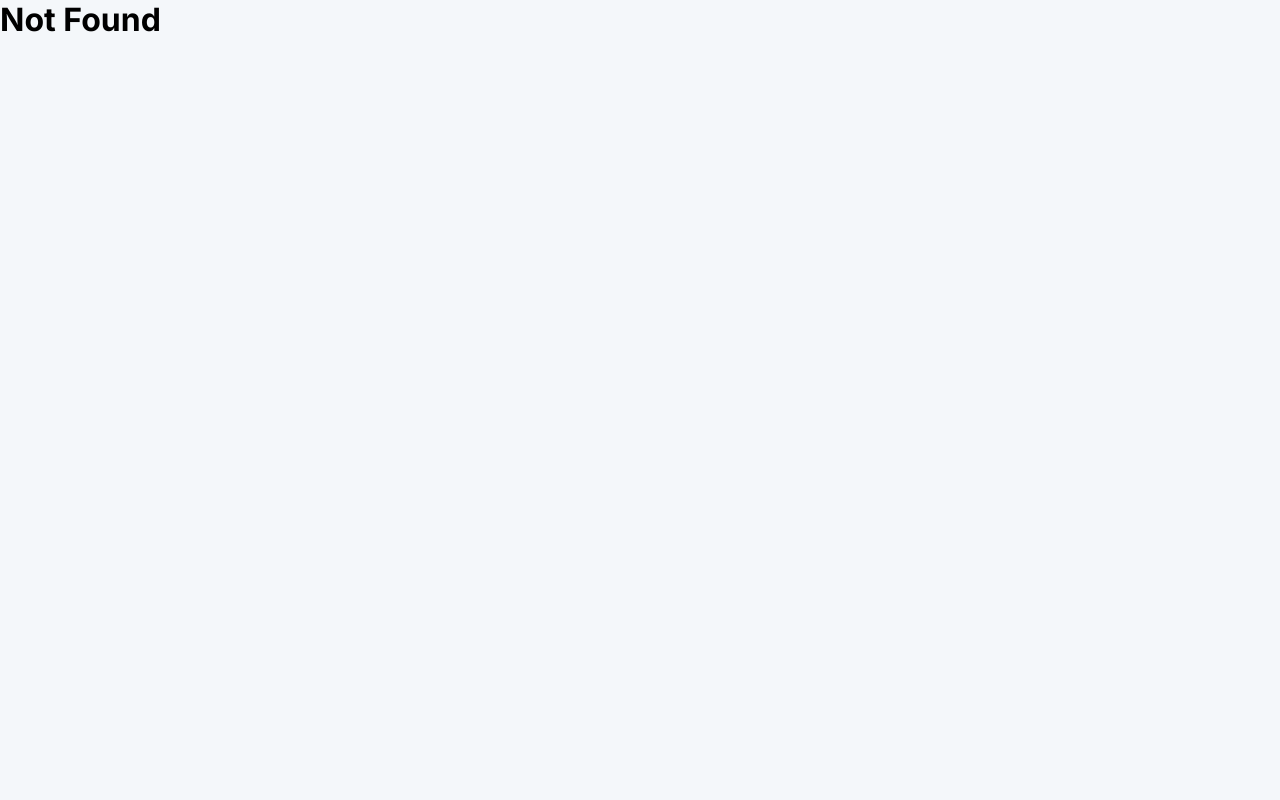
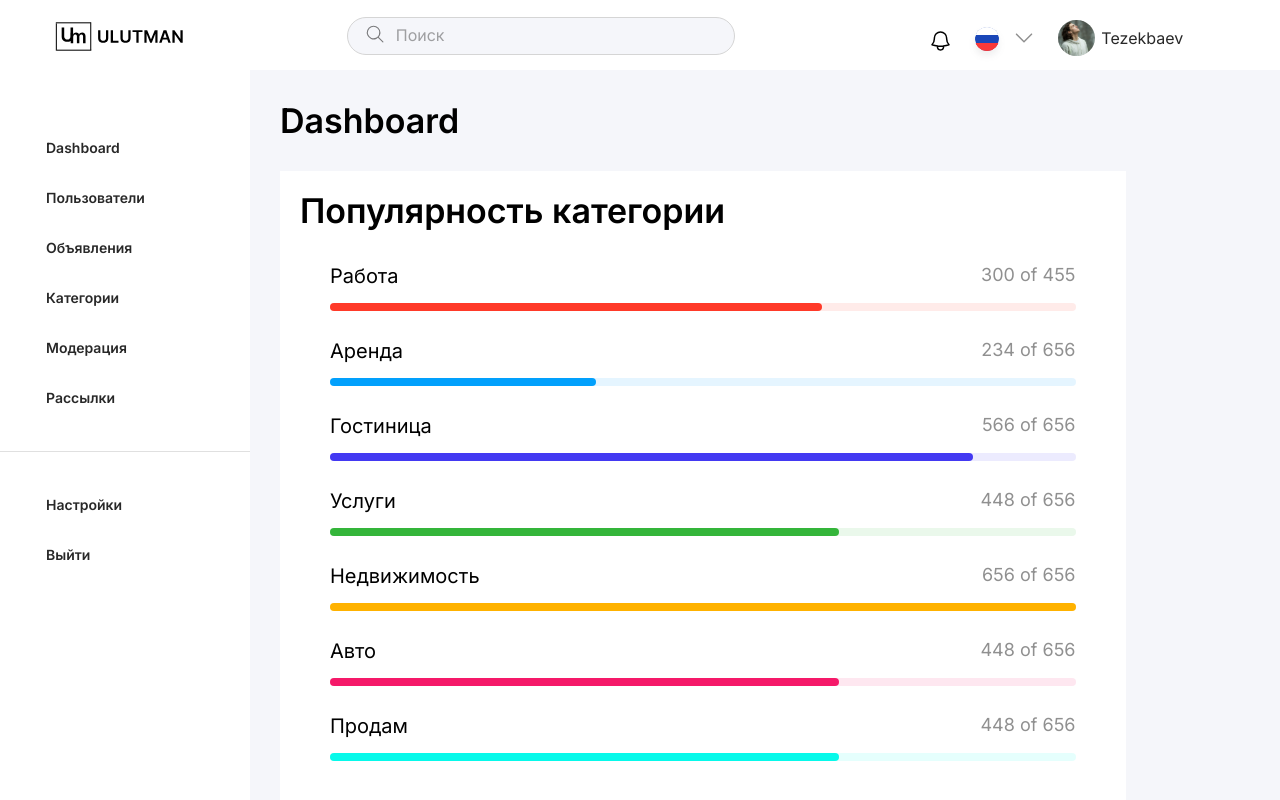
Before and after one commit to Ainazzzzz/Ulutman, a React (Vite) app: page /admin/dashboard in a window 1280 px wide. Shown: the top 800 px of the page. Built offline with nearby package versions, Linux system fonts and the light colour scheme.

Commit message:
started admin pages

```diff
--- a/src/components/Admin/Dashboard.jsx
+++ b/src/components/Admin/Dashboard.jsx
@@ -53,7 +53,7 @@ export const Dashboard = () => {
 };
 
 const StyledContainer = styled('div')(({ theme }) => ({
-   width: '100vw',
+   width: '100%',
    minHeight: '100vh',
    background: '#F5F6FA',
    fontFamily: 'Kanit',
@@ -76,7 +76,6 @@ const StyledContainer = styled('div')(({ theme }) => ({
    h1: {
       fontSize: '34px',
       fontWeight: '600',
-      fontFamily: 'Kanit',
       [theme.breakpoints.down('md')]: {
          fontSize: '22px',
       },
@@ -86,7 +85,6 @@ const StyledContainer = styled('div')(({ theme }) => ({
 const Title = styled('h1')(({ theme }) => ({
    fontSize: '34px',
    fontWeight: '600',
-   fontFamily: 'Kanit',
    [theme.breakpoints.down('md')]: {
       fontSize: '20px',
    },
--- a/src/components/Admin/Users.jsx
+++ b/src/components/Admin/Users.jsx
@@ -112,7 +112,7 @@ const Users = () => {
 
    return (
       <Wrapper>
-         <Description>Управление объявлениями</Description>
+         <Description>Управление пользователями</Description>
          <Container>
             <FirstBlock>
                <FilterStyle>
--- a/src/components/Admin/ads/Ads.jsx
+++ b/src/components/Admin/ads/Ads.jsx
@@ -9,6 +9,7 @@ import RedDeleteIcon from '../../../assets/icons/red-delete-icon.svg?react';
 import ReusableSelect from '../../UI/Select';
 import { AdsDeleteModal } from './AdsDeleteModal';
 import { WaitingModal } from './WaitingModal';
+
 export const Ads = () => {
    const [open, setOpen] = useState(false);
    const [isOpen, setIsOpen] = useState(false);
--- a/src/components/UI/SideBar.jsx
+++ b/src/components/UI/SideBar.jsx
@@ -1,15 +1,11 @@
 import Box from '@mui/material/Box';
-import Drawer from '@mui/material/Drawer';
 import List from '@mui/material/List';
 import Divider from '@mui/material/Divider';
 import ListItem from '@mui/material/ListItem';
-import { useState } from 'react';
 import Ulutman from '../../assets/icons/ulutman-logo-icon.svg?react';
-import { styled } from '@mui/material';
+import { styled, useMediaQuery } from '@mui/material';
 
 export const SideBar = () => {
-   const [open, setOpen] = useState(true);
-
    const DrawerList = (
       <Box sx={{ width: 250 }}>
          <UlutmanLogo>
@@ -17,19 +13,22 @@ export const SideBar = () => {
          </UlutmanLogo>
          <List>
             <ListItemStyle>
-               <NavStyle href="#">Dashboard</NavStyle>
+               <NavStyle href="dashboard">Dashboard</NavStyle>
             </ListItemStyle>
             <ListItemStyle>
-               <NavStyle href="#">Польвователи</NavStyle>
+               <NavStyle href="users">Пользователи</NavStyle>
             </ListItemStyle>
             <ListItemStyle>
-               <NavStyle href="#">Объявления</NavStyle>
+               <NavStyle href="ads">Объявления</NavStyle>
             </ListItemStyle>
             <ListItemStyle>
-               <NavStyle href="#">Категории</NavStyle>
+               <NavStyle href="categories">Категории</NavStyle>
             </ListItemStyle>
             <ListItemStyle>
-               <NavStyle href="#">Модерация</NavStyle>
+               <NavStyle href="moderation">Модерация</NavStyle>
+            </ListItemStyle>
+            <ListItemStyle>
+               <NavStyle href="add-mailing">Рассылки</NavStyle>
             </ListItemStyle>
          </List>
          <br />
@@ -45,22 +44,8 @@ export const SideBar = () => {
          </List>
       </Box>
    );
-   return (
-      <>
-         <DrawerStyle
-            open={open}
-            ModalProps={{
-               BackdropProps: {
-                  style: {
-                     backgroundColor: 'transparent',
-                  },
-               },
-            }}
-         >
-            {DrawerList}
-         </DrawerStyle>
-      </>
-   );
+
+   return <DrawerStyle>{DrawerList}</DrawerStyle>;
 };
 
 const UlutmanLogo = styled('div')(() => ({
@@ -71,13 +56,13 @@ const UlutmanLogo = styled('div')(() => ({
       margin: ' 22px 53px 60px 53px',
    },
 }));
-const DrawerStyle = styled(Drawer)(() => ({
-   '& .MuiDrawer-paper': {
-      borderRight: '1px solid #e0e0e0',
-   },
-   '.MuiList-root': {
-      padding: '0px 24px 0px 24px',
-   },
+const DrawerStyle = styled(Box)(() => ({
+   width: '250px',
+   height: '100vh',
+   position: 'sticky',
+   background: '#fff',
+   top: '0',
+   left: '0',
 }));
 
 const ListItemStyle = styled(ListItem)(() => ({
--- a/src/components/admin/AdminHeader.jsx
+++ b/src/components/admin/AdminHeader.jsx
@@ -55,9 +55,11 @@ const AdminHeader = () => {
 
    return (
       <WrapperAdminHeader>
-         <LogoMobile>
-            <UlutmanLogoStyle />
-         </LogoMobile>
+         {isMobile && (
+            <LogoMobile>
+               <UlutmanLogoStyle />
+            </LogoMobile>
+         )}
          {isMobile ? (
             <div>
                <MobileSearch>
@@ -102,7 +104,7 @@ const AdminHeader = () => {
                   <SearchIconStyle>
                      <SearchIcon />
                   </SearchIconStyle>
-                  <InputBase placeholder="Поиск" />
+                  <InputBase placeholder="Поиск" sx={{ width: '100%' }} />
                </InputStyle>
 
                <MiddleContainerBox>
@@ -149,10 +151,12 @@ const WrapperAdminHeader = styled('div')(({ theme }) => ({
 }));
 const SehondBigContainer = styled('div')(() => ({
    display: 'flex',
-   gap: '351px',
+   justifyContent: 'space-around',
+   width: '100%',
 }));
 const MobileSearch = styled('div')(({ theme }) => ({
    display: 'flex',
+   alignItems: 'center',
    gap: '27px',
    [theme.breakpoints.down('md')]: {
       paddingLeft: '110px',
@@ -163,14 +167,12 @@ const UlutmanLogoStyle = styled(UlutmanLogo)(({ theme }) => ({
    width: '134px',
    height: '29px',
 
-   [theme.breakpoints.down('md')]: {
-      width: '134px',
-      height: '29px',
-   },
+   [theme.breakpoints.down('md')]: {},
 }));
 const LogoMobile = styled('div')(({ theme }) => ({
    [theme.breakpoints.down('md')]: {
       display: 'flex',
+      alignItems: 'center',
    },
 }));
 
--- a/src/index.css
+++ b/src/index.css
@@ -11,6 +11,10 @@ body {
    background-color: #f4f7fa;
 }
 
+h1 {
+   font-family: 'Inter', sans-serif;
+}
+
 ul,
 ol,
 li {
--- a/src/layout/RouteWrapper/AdminLayout.jsx
+++ b/src/layout/RouteWrapper/AdminLayout.jsx
@@ -1,9 +1,31 @@
 import { Outlet } from 'react-router-dom';
+import AdminHeader from '../../components/Admin/AdminHeader';
+import { SideBar } from '../../components/UI/SideBar';
+import { styled, useMediaQuery } from '@mui/material';
 
 export const AdminLayout = () => {
+   const isMobile = useMediaQuery(theme => theme.breakpoints.down('md'));
+
    return (
-      <div>
-         <Outlet />
-      </div>
+      <>
+         <Nav>
+            {!isMobile && <SideBar />}
+
+            <Cont>
+               <AdminHeader />
+               <Outlet />
+            </Cont>
+         </Nav>
+      </>
    );
 };
+
+const Nav = styled('div')(() => ({
+   display: 'flex',
+}));
+
+const Cont = styled('div')(() => ({
+   display: 'flex',
+   flexDirection: 'column',
+   width: '100%',
+}));
--- a/src/pages/Admin/AddMailingPage.jsx
+++ b/src/pages/Admin/AddMailingPage.jsx
@@ -77,7 +77,6 @@ const ContainerTitle = styled('div')(({ theme }) => ({
 const Title = styled('h1')(({ theme }) => ({
    fontSize: '34px',
    fontWeight: '600',
-   fontFamily: 'Kanit',
 
    [theme.breakpoints.down('md')]: {
       fontSize: '22px',
--- a/src/redux/auth/authSlice.js
+++ b/src/redux/auth/authSlice.js
@@ -22,8 +22,8 @@ const getInitialState = () => {
       lastName: '',
       email: '',
       token: '',
-      role: 'GUEST',
-      isAuth: false,
+      role: 'ADMIN',
+      isAuth: true,
       isLoading: false,
       error: null,
    };
--- a/src/routes/AdminRoutes.jsx
+++ b/src/routes/AdminRoutes.jsx
@@ -1,17 +1,24 @@
+import { Navigate } from 'react-router-dom';
+import { Dashboard } from '../components/Admin/Dashboard';
 import Users from '../components/Admin/Users';
 import { AddMailingPage } from '../pages/Admin/AddMailingPage';
 import { PrivateAuthRouteByRole } from './private/PrivateAuthRouteByRole';
+import { Ads } from '../components/Admin/ads/Ads';
 
 export const AdminRoutes = role => {
    const adminRoutes = [
       {
-         path: 'add-mailing',
+         path: '',
+         element: <Navigate to={'dashboard'} />,
+      },
+      {
+         path: 'dashboard',
          element: (
             <PrivateAuthRouteByRole
                role={role}
                roles={['ADMIN']}
                fallBackPath="/"
-               RouteComponent={<AddMailingPage />}
+               RouteComponent={<Dashboard />}
             />
          ),
       },
@@ -26,6 +33,28 @@ export const AdminRoutes = role => {
             />
          ),
       },
+      {
+         path: 'ads',
+         element: (
+            <PrivateAuthRouteByRole
+               role={role}
+               roles={['ADMIN']}
+               fallBackPath="/"
+               RouteComponent={<Ads />}
+            />
+         ),
+      },
+      {
+         path: 'add-mailing',
+         element: (
+            <PrivateAuthRouteByRole
+               role={role}
+               roles={['ADMIN']}
+               fallBackPath="/"
+               RouteComponent={<AddMailingPage />}
+            />
+         ),
+      },
    ];
    return adminRoutes;
 };
```
